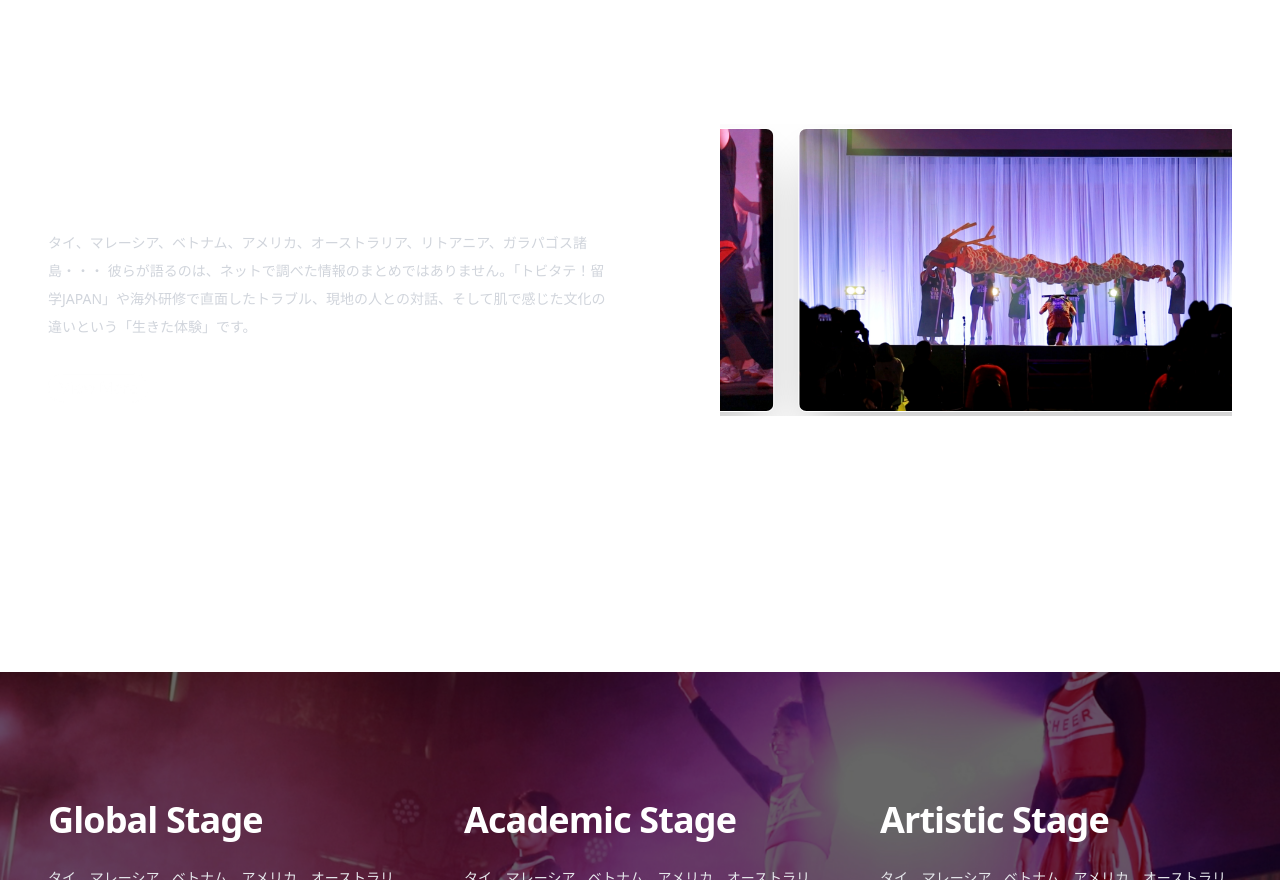
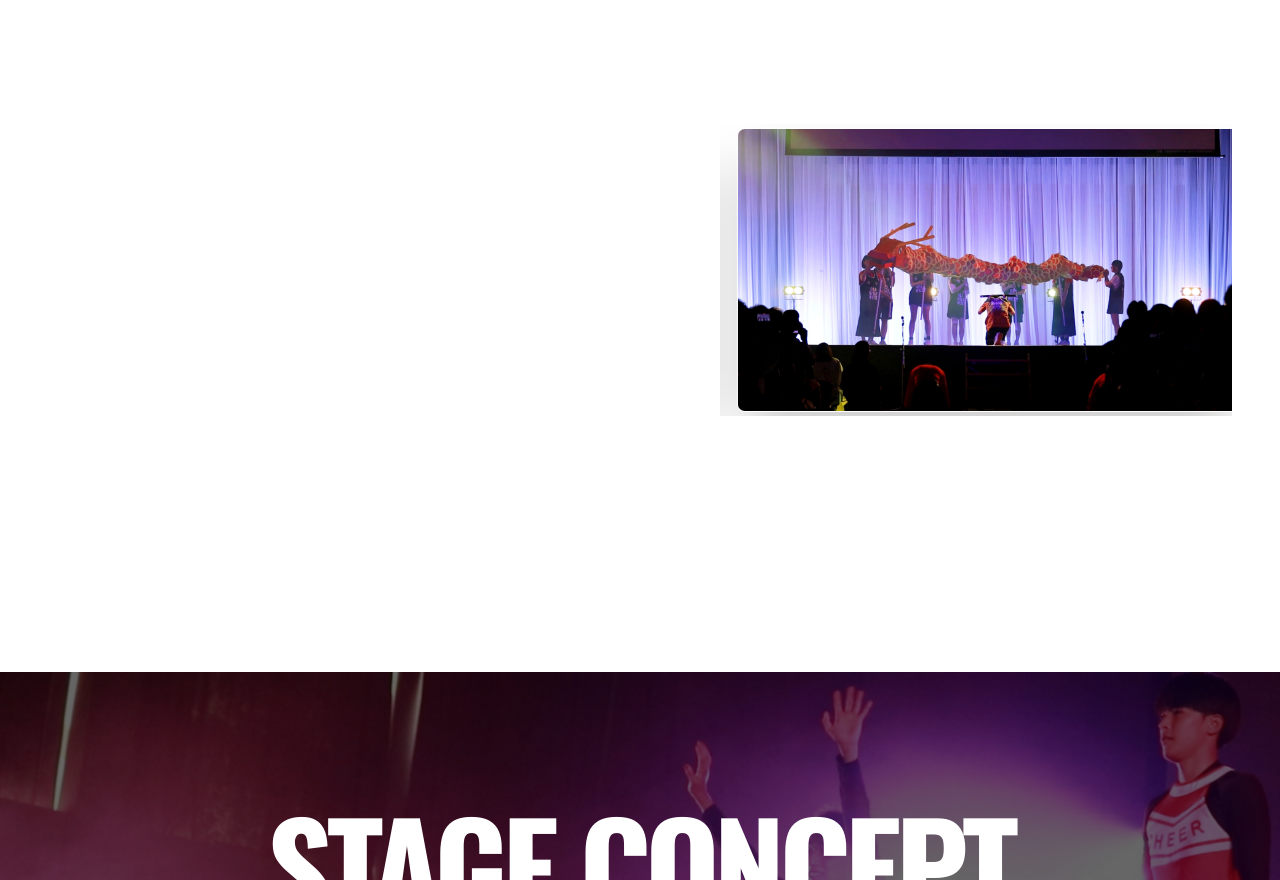
Before and after one commit to Kazukiumineko/rexpo2026, a Next.js app: page / in a window 1280 px wide. Shown: the part 1920-2800 px from the top of the page. Built offline with nearby package versions, Linux system fonts and the light colour scheme; a web font is replaced by a local one.

Commit message:
NewSection

```diff
--- a/components/MainUI/05_ConceptSection.tsx
+++ b/components/MainUI/05_ConceptSection.tsx
@@ -41,14 +41,15 @@ export default function ConceptSection() {
                         variants={itemVariants}
                     >
 
-                        <h2 className="font-jp text-5xl lg:text-6xl font-bold tracking-tight">
-                            R-EXPO とは
+                        <h2 className="font-oswald text-5xl lg:text-8xl font-bold tracking-tight">
+                            INTRODUCTION
                         </h2>
 
-                        <p className="font-zen-kaku text-gray-300 text-sm leading-loose">
-                            タイ、マレーシア、ベトナム、アメリカ、オーストラリア、リトアニア、ガラパゴス諸島・・・
-                            彼らが語るのは、ネットで調べた情報のまとめではありません。「トビタテ！留学JAPAN」や海外研修で直面したトラブル、現地の人との対話、そして肌で感じた文化の違いという「生きた体験」です。
-                        </p>
+                        <h2 className="font-jp text-5xl lg:text-5xl font-bold tracking-tight">
+                            R-EXPO が目指す場所
+                        </h2>
+
+
 
                         <a
                             href="/event-concept"
--- a/components/MainUI/07_StageSection.tsx
+++ b/components/MainUI/07_StageSection.tsx
@@ -28,7 +28,7 @@ export default function StageSection() {
         visible: {
             opacity: 1,
             transition: {
-                staggerChildren: 0.4,
+                staggerChildren: 0.2,
             },
         },
     };
@@ -56,7 +56,6 @@ export default function StageSection() {
                     className="object-cover"
                     style={{ objectPosition: "center" }}
                 />
-
                 <div className="absolute inset-0 bg-black/60" />
             </div>
 
@@ -68,13 +67,27 @@ export default function StageSection() {
                     initial="hidden"
                     animate={isInView ? "visible" : "hidden"}
                 >
+                    {/* ▼ 追加箇所: STAGE CONCEPT 見出しとサブタイトル ▼ */}
+                    <motion.div
+                        className="col-span-full flex flex-col items-center mb-16 lg:mb-24 text-center"
+                        variants={itemVariants}
+                    >
+                        <h2 className="text-white font-oswald text-6xl md:text-8xl lg:text-9xl font-bold tracking-tighter leading-none">
+                            STAGE CONCEPT
+                        </h2>
+                        <p className="mt-6 text-sm md:text-lg font-bold text-gray-200 font-jp tracking-widest">
+                            個性が輝く多彩なステージ
+                        </p>
+                    </motion.div>
+                    {/* ▲ 追加箇所ここまで ▲ */}
+
                     {stages.map((stage, index) => (
-
                         <motion.div
                             key={index}
                             className="flex flex-col items-left text-left space-y-6"
                             variants={itemVariants}
                         >
+                            {/* ▼ 元のデザインに戻しました（白線を削除し、元のクラス名を使用） ▼ */}
                             <h3 className="text-3xl lg:text-4xl items-left text-left font-bold tracking-tight">
                                 {stage.title}
                             </h3>
--- a/components/MainUI/08_TopicSection.tsx
+++ b/components/MainUI/08_TopicSection.tsx
@@ -67,6 +67,22 @@ export default function TopicSection() {
                     initial="hidden"
                     animate={isInView ? "visible" : "hidden"}
                 >
+                    {/* ▼ 修正箇所: INFORMATION とその下の文字 ▼ */}
+                    {/* flex-col items-center で縦並び・中央寄せにします */}
+                    <motion.div
+                        className="col-span-full flex flex-col items-center mb-24 lg:mb-32"
+                        variants={itemVariants}
+                    >
+                        <h2 className="text-gray-800 font-oswald text-7xl md:text-8xl lg:text-9xl tracking-normal font-bold leading-none">
+                            INFORMATION
+                        </h2>
+                        {/* ▼ 追加した文字 ▼ */}
+                        <p className="mt-4 text-sm md:text-2xl font-bold text-gray-800 font-jp tracking-widest">
+                            R-EXPOをもっと知る
+                        </p>
+                    </motion.div>
+                    {/* ▲ 修正箇所ここまで ▲ */}
+
                     {topics.map((topic, index) => (
                         <motion.div
                             key={index}
@@ -86,10 +102,10 @@ export default function TopicSection() {
                             </a>
 
                             <div className="flex flex-col space-y-3">
-                                <h3 className="text-xl font-bold tracking-widest uppercase mt-2">
+                                <h3 className="font-biz text-xl font-bold tracking-widest uppercase mt-2">
                                     {topic.title}
                                 </h3>
-                                <p className="text-gray-600 text-xs leading-relaxed">
+                                <p className="font-kaku text-gray-600 text-xs leading-relaxed">
                                     {topic.description}
                                 </p>
                             </div>
```
